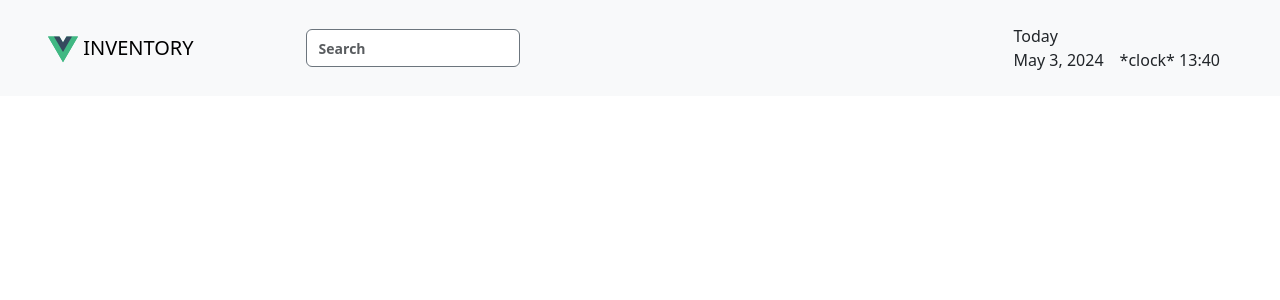
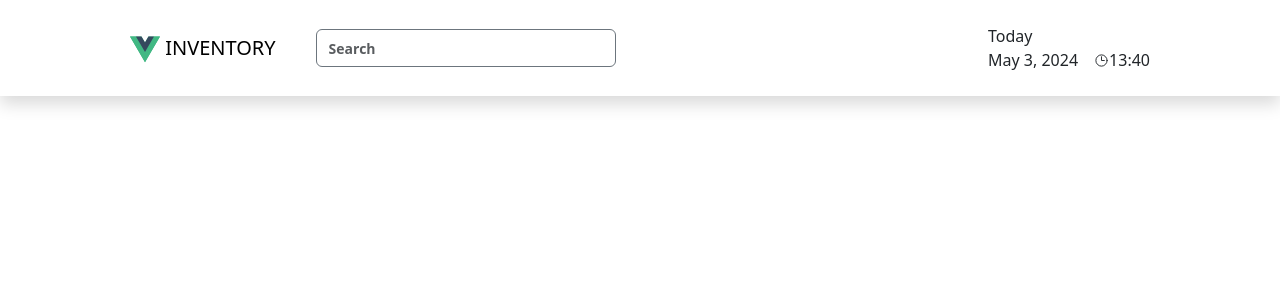
Before and after one commit to DamIslano/dzentest, a Vue app: page / in a window 1280 px wide. Shown: the top 300 px of the page. Built offline with nearby package versions, Linux system fonts and the light colour scheme.

Commit message:
feat: icon added; fixes

```diff
--- a/src/components/TopMenu.vue
+++ b/src/components/TopMenu.vue
@@ -1,5 +1,6 @@
 <script setup lang="ts">
 import { ref } from 'vue'
+import { ClockIcon } from '@heroicons/vue/24/outline'
 const currentDay = ref(getCurrentDateTime())
 const currentTime = ref('Loading...')
 
@@ -17,24 +18,28 @@ setInterval(() => {
 </script>
 
 <template>
-    <nav class="navbar navbar-expand-lg navbar-light bg-light px-5 py-4">
-			<router-link to="/" class="navbar-brand mr-5" style="margin-right: 100px;">
+    <header class="shadow">
+			<div class="container">
+				<nav class="navbar navbar-expand-lg navbar-light px-5 py-4">
+					<router-link to="/" class="navbar-brand mr-5" style="margin-right: 40px;">
 						<img src="../assets/vue.svg" width="30" height="30" class="d-inline-block align-top" alt="">
 						INVENTORY
 					</router-link>
-			<div class="container-fluid">
-				<form class="d-flex w-50" role="search">
-					<input class="form-control me-2 shadow-none border-secondary" type="search" placeholder="Search" aria-label="Search">
+					<div class="flex-grow-1">
+						<form class="d-flex w-100 w-xl-25" role="search">
+							<input class="form-control me-2 shadow-none border-secondary" type="search" placeholder="Search" aria-label="Search" style="max-width: 300px;">
 						</form>
 					</div>
-			<div class="container-fluid justify-content-end">
+					<div>
 						<div class="d-flex flex-column align-items-start">
 							<div>Today</div>
 							<div class="d-flex flex-row">
 								<div class="me-3">{{ currentDay }}</div>
-						<div>*clock* {{ currentTime }}</div>
+								<div class="d-flex align-items-center"><ClockIcon style="width: 15px;" /> {{ currentTime }}</div>
 							</div>
 						</div>
 					</div>
 				</nav>
+			</div>
+		</header>
 </template>
```
Lines whose indentation alone changed are shown as unchanged.
